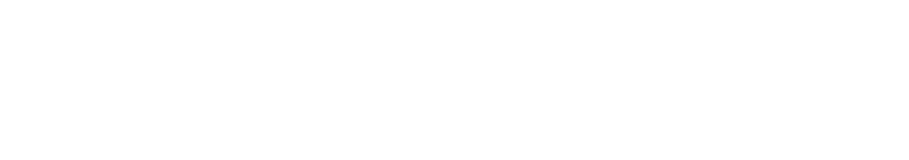
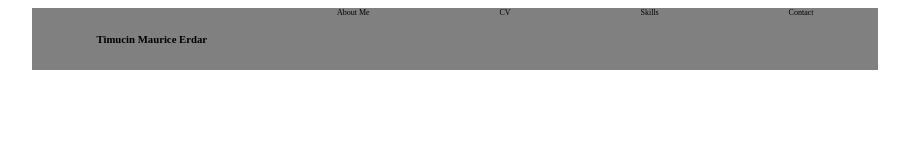
Before and after one commit to timmae219/Portfolio-Website, a plain HTML site: page index.html in a window 1280 px wide. Shown: the whole page, without its empty margins (185-1094 px from the left). Drawn offline with Linux system fonts and the light colour scheme.

Commit message:
defines the top level structure of the website

```diff
--- a/index.html
+++ b/index.html
@@ -1,9 +1,26 @@
 <!DOCTYPE html>
 <html>
     <head>
-
+        <title>My Personal Portfolio Website</title>
+        <link rel="stylesheet" href="style.css" type="text/css">
     </head>
     <body>
-
+        <div id="website-content-panel">
+            <header>
+                <h6>Timucin Maurice Erdar</h6>
+                <a>About Me</a>
+                <a>CV</a>
+                <a>Skills</a>
+                <a>Contact</a>
+            </header>
+            <div id="about-me-section-panel">
+                <div id="about-me-content-panel"></div>
+                <div id="about-me-image-panel"></div>
+            </div>
+            <div id="cv-section-panel"></div>
+            <div id="skills-section-panel"></div>
+            <div id="contact-section-panel"></div>
+            <footer></footer>
+        </div>
     </body>
 </html>
--- a/style.css
+++ b/style.css
@@ -0,0 +1,16 @@
+header{
+    display: flex;
+    flex-direction: row;
+    justify-content: space-around;
+}
+
+header a{
+    font-size: 8px;
+}
+
+#website-content-panel{
+    width: 67%;
+    margin-left: auto;
+    margin-right: auto;
+    background-color: grey;
+}
```
